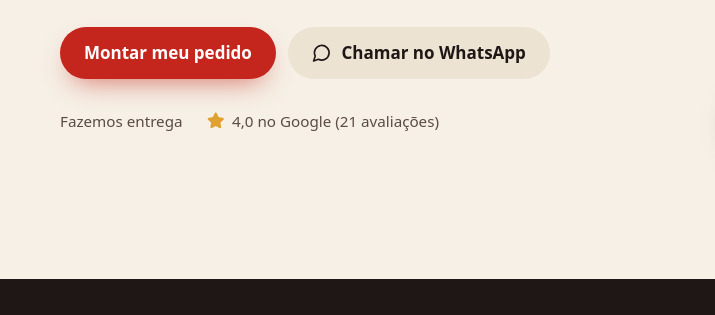
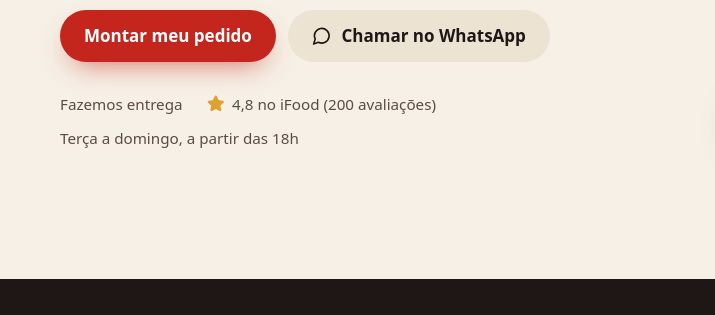
Before and after one commit to ZezinhoIndustria/vitrine-rp, a plain HTML site: page kami-no-sushi/index.html in a window 1280 px wide. Shown: the part 485-800 px from the top of the page, 0-715 px from the left. Drawn offline with Linux system fonts and the light colour scheme.

Commit message:
Site de prévia: kami-no-sushi

```diff
--- a/kami-no-sushi/index.html
+++ b/kami-no-sushi/index.html
@@ -95,6 +95,8 @@ h1 em{font-style:normal;color:var(--vermelho)}
 .onde .grade{display:grid;gap:28px;background:var(--papel-2);border-radius:20px;padding:clamp(28px,5vw,56px)}
 .onde h2{font-size:clamp(2.2rem,6vw,3.4rem)}
 .onde address{font-style:normal;margin-top:16px;font-size:1.125rem;color:var(--tinta-2)}
+.horario{margin-top:14px;color:var(--tinta-2)}
+.horario strong{display:block;color:var(--tinta)}
 .onde address strong{display:block;color:var(--tinta);font-size:1.25rem}
 .onde .links{display:flex;flex-wrap:wrap;gap:12px;align-items:center}
 .nota{display:inline-flex;align-items:center;gap:8px;color:var(--tinta-2);width:100%}
@@ -174,7 +176,8 @@ fieldset.campo{border:0;padding:0}
         </div>
         <p class="fatos">
           <span>Fazemos entrega</span>
-          <span class="estrela"><svg class="i" aria-hidden="true"><use href="#i-estrela"/></svg>4,0 no Google (21 avaliações)</span>
+          <span class="estrela"><svg class="i" aria-hidden="true"><use href="#i-estrela"/></svg>4,8 no iFood (200 avaliações)</span>
+          <span>Terça a domingo, a partir das 18h</span>
         </p>
       </div>
       <div class="prato-topo">
@@ -264,9 +267,10 @@ fieldset.campo{border:0;padding:0}
         <div>
           <h2 id="t-onde">Onde fica</h2>
           <address><strong>R. Lúcio de Mendonça, 2331</strong>Parque Ribeirão Preto, Ribeirão Preto, SP, 14031-530</address>
+          <p class="horario"><strong>Horário</strong>Terça a sábado, das 18h às 23h30. Domingo, das 18h às 23h. Segunda fechado.</p>
         </div>
         <div class="links">
-          <p class="nota"><svg class="i" aria-hidden="true"><use href="#i-estrela"/></svg>4,0 no Google, 21 avaliações</p>
+          <p class="nota"><svg class="i" aria-hidden="true"><use href="#i-estrela"/></svg>4,8 no iFood (200 avaliações) e 4,0 no Google (21)</p>
           <a class="btn btn-ver" href="https://www.google.com/maps/place/?q=place_id:ChIJo36Ytcy_uZQRJoeAw0nr4nk" data-ev="rota" target="_blank" rel="noopener"><svg class="i" aria-hidden="true"><use href="#i-pino"/></svg>Como chegar</a>
           <a class="btn btn-claro" href="https://www.instagram.com/kaminosushioficial/" data-ev="instagram" target="_blank" rel="noopener"><svg class="i" aria-hidden="true"><use href="#i-insta"/></svg>@kaminosushioficial</a>
         </div>
```
